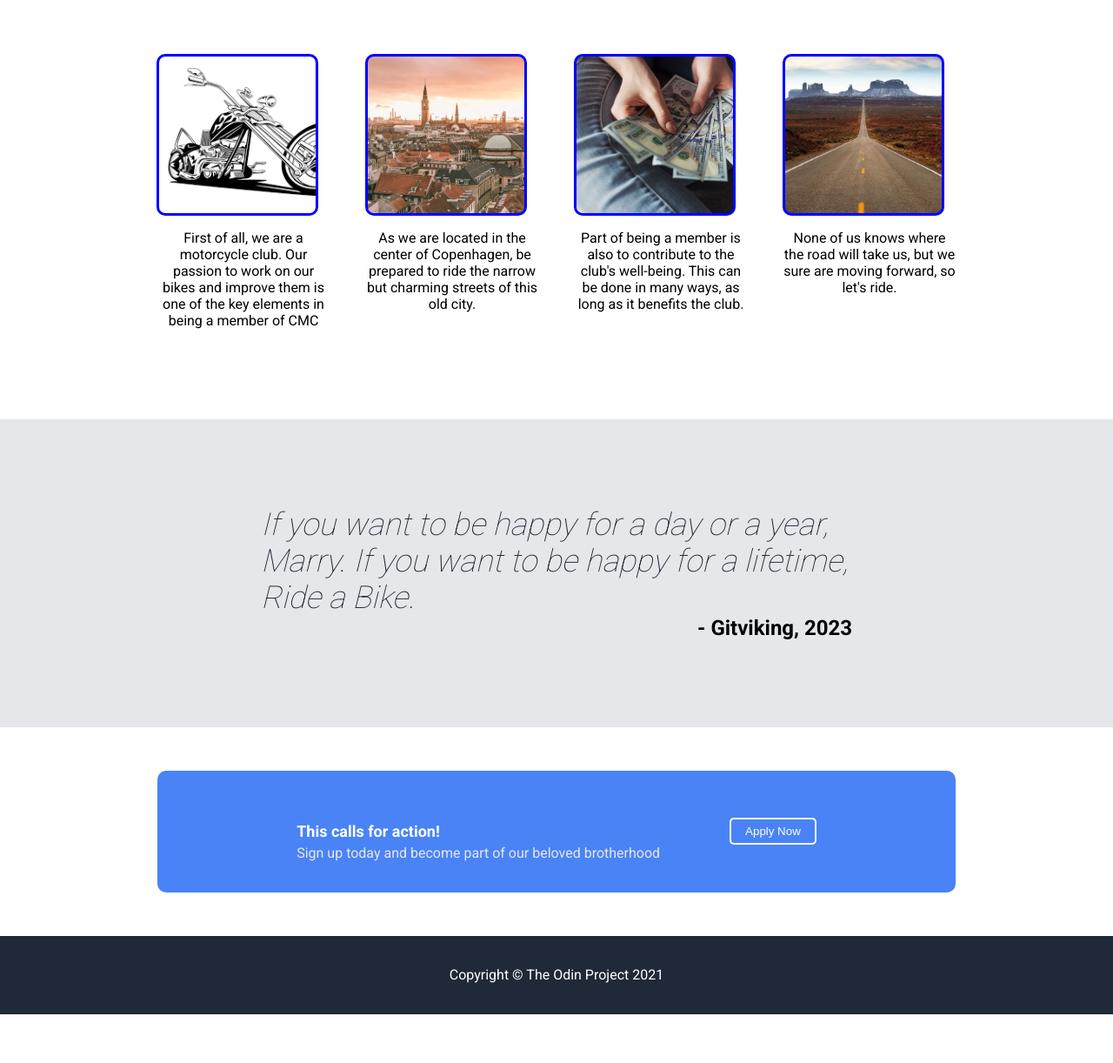
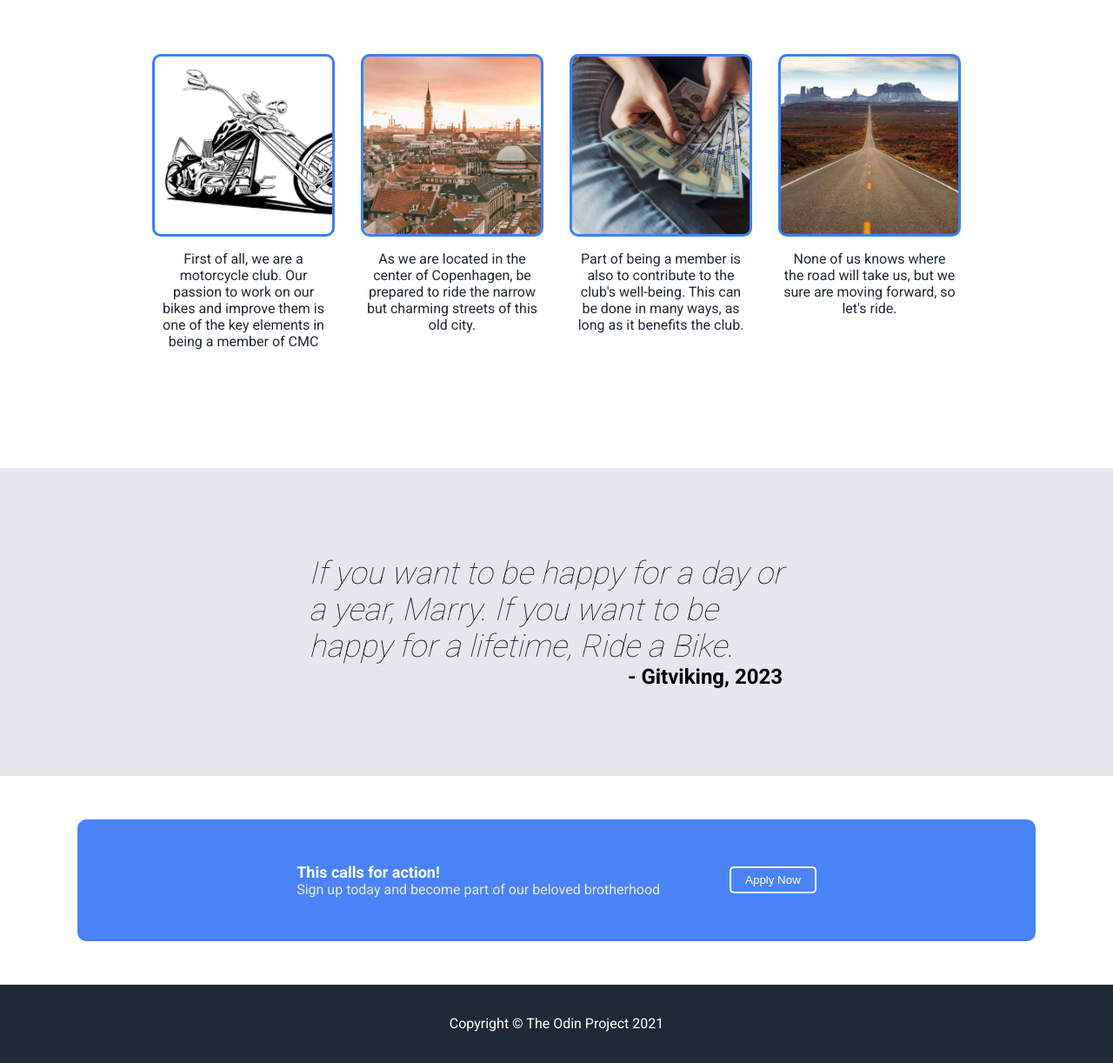
Before and after one commit to gitviking88/Project-Landing-Page, a plain HTML site: page index.html in a window 1280 px wide. Shown: the part 535-1757 px from the top of the page at 87% size. Before the commit the page ends 1701 px from the top, so only its background shows below. Drawn offline with Linux system fonts and the light colour scheme.

Commit message:
center images over text and add 2px padding

```diff
--- a/style.css
+++ b/style.css
@@ -118,17 +118,22 @@ h1 {
 }
 
 .element {
+    display: flex;
+    flex-direction: column;
+    align-items: center;
     margin: 20px;
     max-width: 200px;
-    max-height: 300px;
+    max-height: 400px;
     text-align: center;
+    color: #1f2937;
 }
 
 .imageholder {
-    height: 180px;
-    width: 180px;
+    min-height: 200px;
+    min-width: 200px;
     border-radius: 10px;
-    border: solid blue 3px;
+    border: solid  #3882F6 3px;
+    padding: 2px;
 }
 
 .image-one {
@@ -170,6 +175,8 @@ h3 {
     font-weight: 200;
     font-style: italic;
     color: #1f2937;
+    padding-left: 55px;
+    padding-right: 55px;
 }
 
 .quote {
@@ -177,6 +184,7 @@ h3 {
     align-self: flex-end;
     font-weight: 700;
     font-size: 24px;
+    padding-right: 80px;
 
 }
 
@@ -191,10 +199,10 @@ h3 {
 }
 .actionbox {
     display: flex;
-    align-items: flex-end;
+    align-items: center;
     justify-content: center;
-    padding-left: 160px;
-    padding-right: 160px;
+    padding-left: 252px;
+    padding-right: 252px;
     background-color:  rgb(73,131,246);
     color: white;
     border-radius: 10px;
@@ -204,6 +212,9 @@ h3 {
 }
 .actiontext {
     margin-right: 80px;
+    display: flex;
+    flex-direction: column;
+    justify-content: center;
 }
 
 h4 {
@@ -213,7 +224,7 @@ h4 {
 }
 
 #signuptext {
-    margin-top: 5px;
+    margin: 0;
     color:#E5E7EB;
 }
 
```
